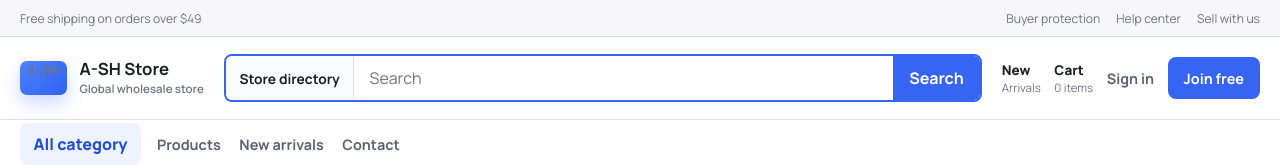
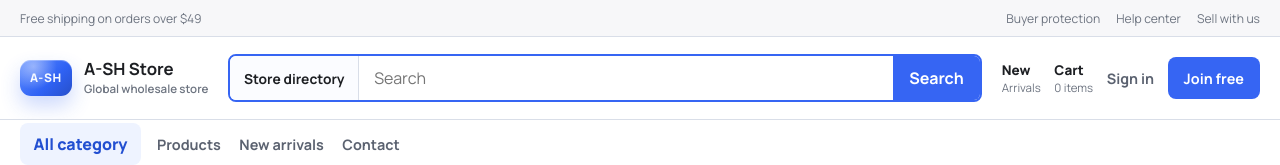
Before and after one commit to abedalhamidshehadi20-collab/E-commerce-Platform, a React (Vite) app in the folder frontend/: page / in a window 1280 px wide. Shown: the top 165 px of the page. Built offline with nearby package versions, Linux system fonts and the light colour scheme; no server answers.

Commit message:
feat: enhance brand badge styles for improved visibility and aesthetics

```diff
--- a/frontend/src/index.css
+++ b/frontend/src/index.css
@@ -174,7 +174,7 @@ button {
   font-weight: 800;
 }
 
-.brand-mark span {
+.brand-copy span {
   display: block;
   color: var(--muted);
   font-size: 0.85rem;
@@ -1368,18 +1368,22 @@ body {
 }
 
 .brand-badge {
-  min-width: 34px;
-  height: 34px;
-  padding: 0 0.4rem;
-  display: grid;
-  place-items: center;
-  border-radius: 7px;
-  background: linear-gradient(135deg, #4f80ff 0%, #2f62f4 100%);
-  color: #ffffff;
-  font-size: 0.66rem;
-  font-weight: 800;
-  letter-spacing: 0.04em;
-  box-shadow: 0 8px 18px rgba(47, 98, 244, 0.24);
+  min-width: 52px;
+  height: 36px;
+  padding: 0 0.55rem;
+  display: inline-flex;
+  align-items: center;
+  justify-content: center;
+  border-radius: 11px;
+  background:
+    radial-gradient(circle at 26% 18%, rgba(255, 255, 255, 0.42) 0%, rgba(255, 255, 255, 0) 48%),
+    linear-gradient(135deg, #5f8dff 0%, #2f62f4 60%, #274fca 100%);
+  color: #f6f9ff;
+  font-size: 0.74rem;
+  font-weight: 900;
+  letter-spacing: 0.06em;
+  line-height: 1;
+  box-shadow: inset 0 1px 0 rgba(255, 255, 255, 0.28), 0 10px 20px rgba(47, 98, 244, 0.24);
 }
 
 .brand-copy {
```
